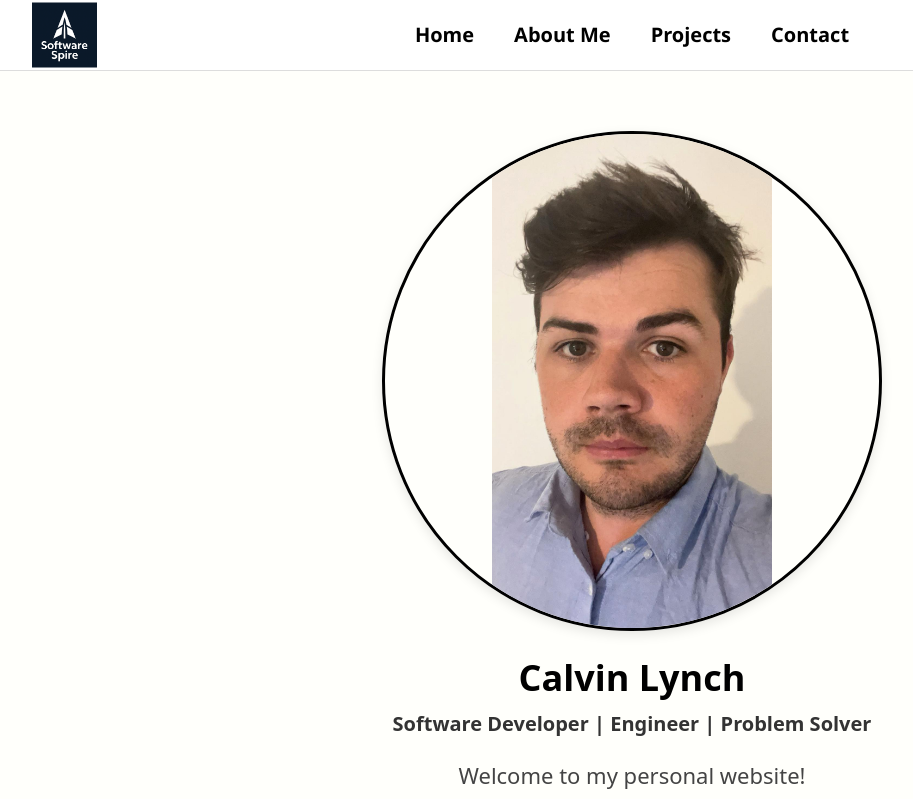
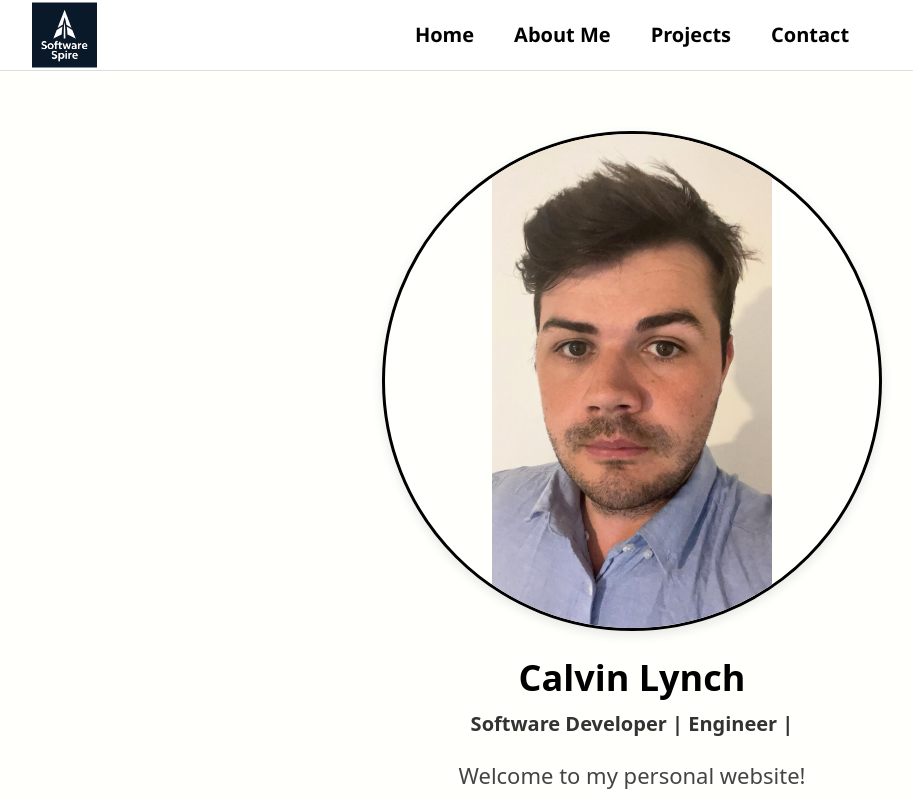
Before and after one commit to Calvin155/CV_Calvin, a React (Create React App) app: page / in a window 1280 px wide. Shown: the top 799 px of the page, without its empty margins (8-921 px from the left). Built offline with nearby package versions, Linux system fonts and the light colour scheme.

Commit message:
home update

```diff
--- a/src/pages/Home.js
+++ b/src/pages/Home.js
@@ -7,7 +7,7 @@ function Home() {
       <div className="intro">
         <img src="/Images/Calvin_Profile_Photo.JPG" alt="Calvin Lynch" className="profile-photo" />
         <h1 className="name-heading">Calvin Lynch</h1>
-        <p className="title">Software Developer | Engineer | Problem Solver </p>
+        <p className="title">Software Developer | Engineer |</p>
         <p className="summary">
           Welcome to my personal website!
         <br />
```
